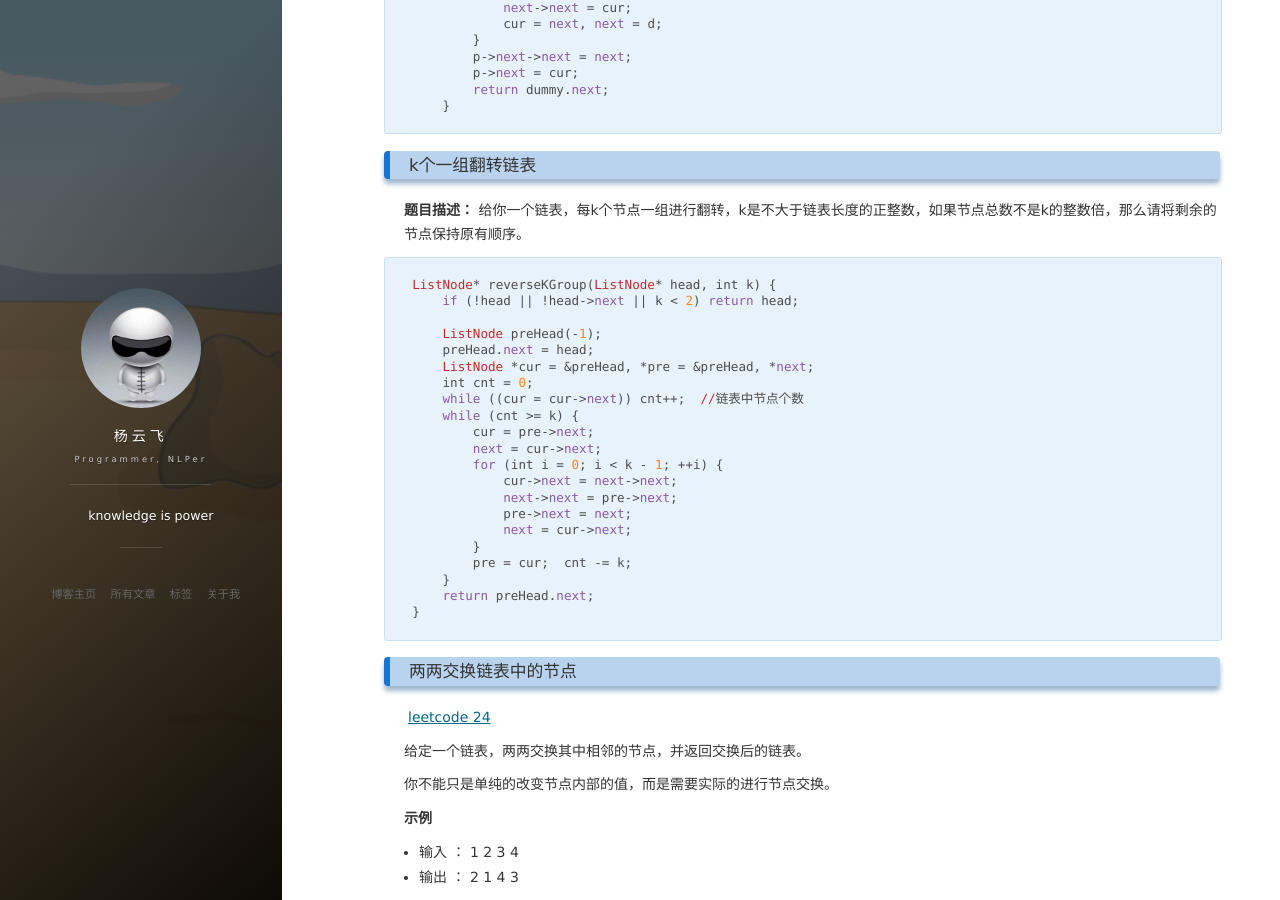
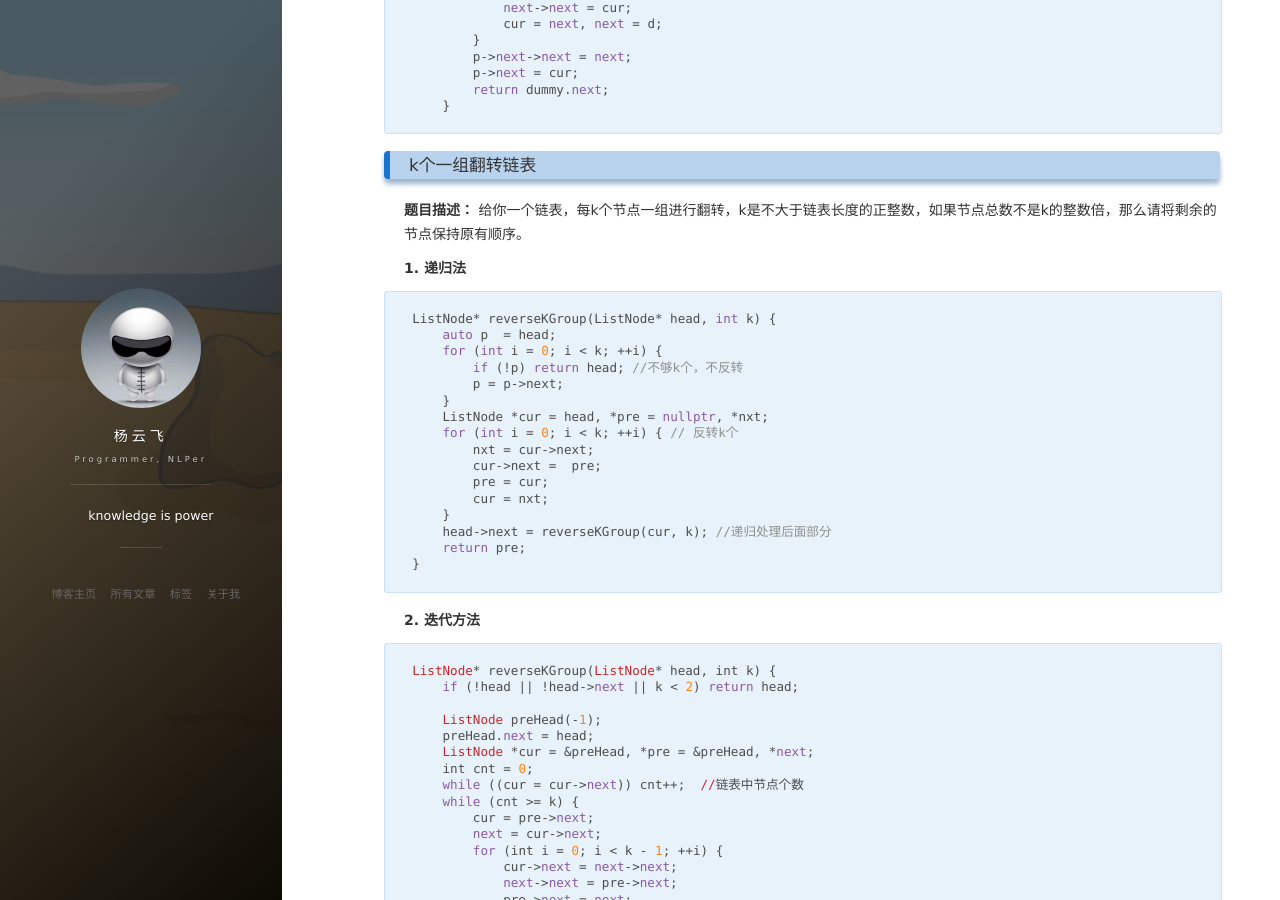
Before and after one commit to king-yyf/king-yyf.github.io, a Jekyll site: the page built from _posts/2020-07-02-链表问题总结.md, in a window 1280 px wide and 900 px high, scrolled down 2305 px. Built offline with Jekyll 4.4.1, drawn with Linux system fonts in a browser that asks for light colours; nearby versions of some CDN libraries; comment, search, counter and statistics services are not loaded.

Commit message:
0324-09-44

````diff
--- a/_posts/2020-07-02-链表问题总结.md
+++ b/_posts/2020-07-02-链表问题总结.md
@@ -130,6 +130,26 @@ ListNode* reverseList(ListNode* head) {
 
 **题目描述：** 给你一个链表，每k个节点一组进行翻转，k是不大于链表长度的正整数，如果节点总数不是k的整数倍，那么请将剩余的节点保持原有顺序。
 
+**1. 递归法**
+```c++
+ListNode* reverseKGroup(ListNode* head, int k) {
+    auto p  = head;
+    for (int i = 0; i < k; ++i) {
+        if (!p) return head; //不够k个，不反转
+        p = p->next;
+    }
+    ListNode *cur = head, *pre = nullptr, *nxt;
+    for (int i = 0; i < k; ++i) { // 反转k个
+        nxt = cur->next;
+        cur->next =  pre;
+        pre = cur;
+        cur = nxt;
+    }
+    head->next = reverseKGroup(cur, k); //递归处理后面部分
+    return pre;
+}
+```
+**2. 迭代方法**
 ```c++
 ListNode* reverseKGroup(ListNode* head, int k) {
     if (!head || !head->next || k < 2) return head;
````
